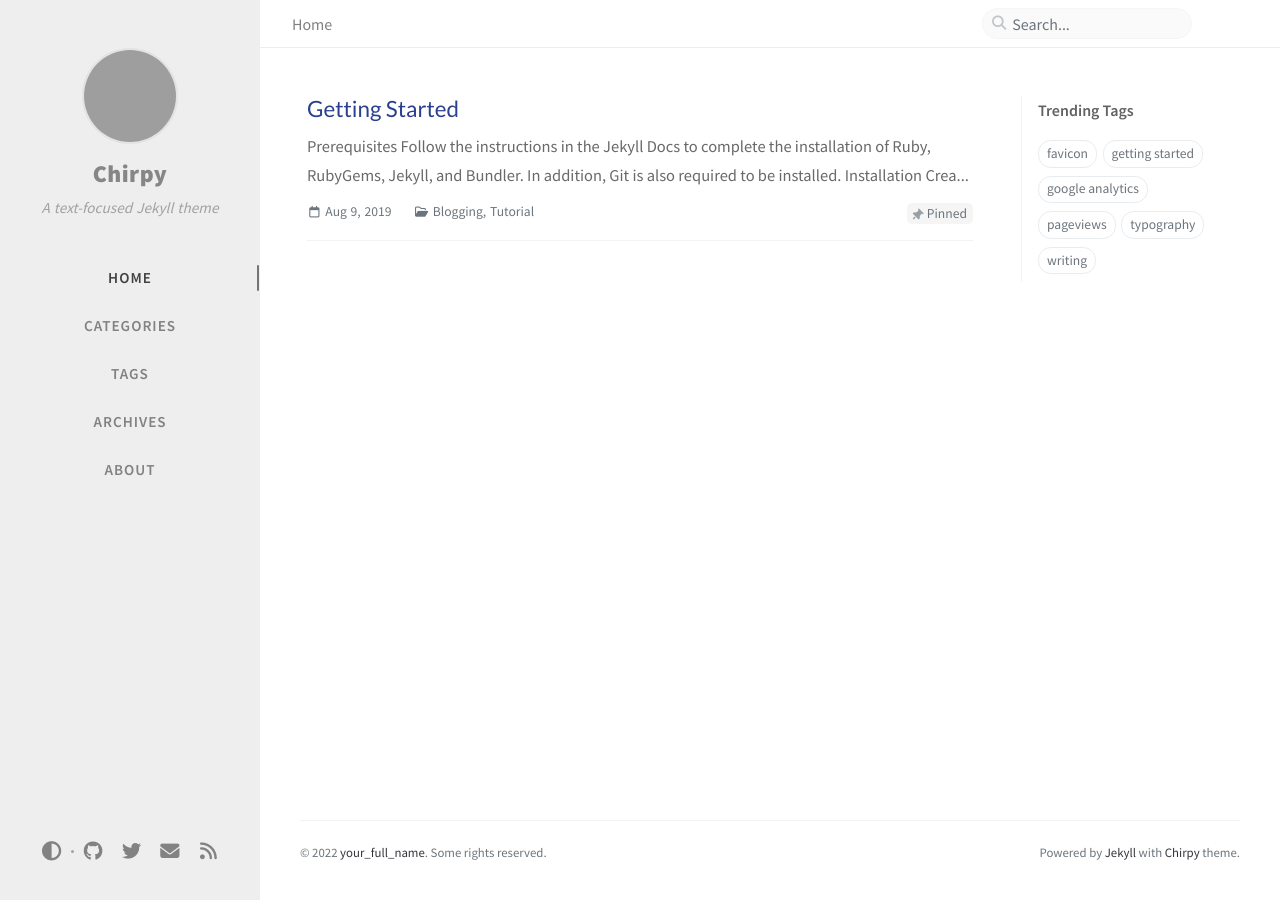
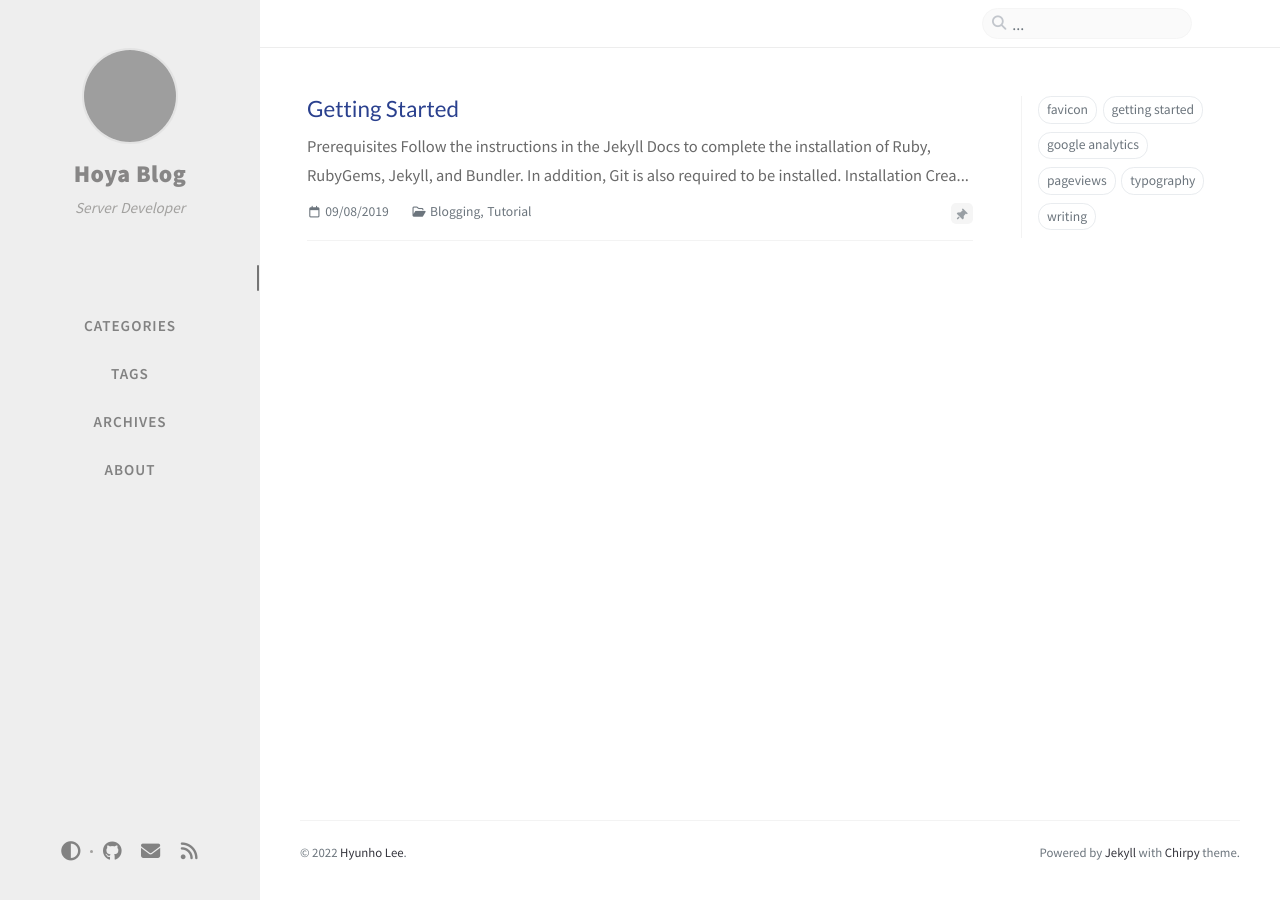
Before and after one commit to leehh312/leehh312.github.io, a Jekyll site: the page built from index.html, in a window 1280 px wide. Built offline with Jekyll 4.4.1, drawn with Linux system fonts in a browser that asks for light colours; comment, search, counter and statistics services are not loaded; grey boxes are pictures that could not be loaded.

Commit message:
설정 값 수정

```diff
--- a/_config.yml
+++ b/_config.yml
@@ -10,18 +10,18 @@ baseurl: ''
 # The language of the webpage › http://www.lingoes.net/en/translator/langcode.htm
 # If it has the same name as one of the files in folder `_data/locales`, the layout language will also be changed,
 # otherwise, the layout language will use the default value of 'en'.
-lang: en
+lang: ko
 
 
 # Change to your timezone › http://www.timezoneconverter.com/cgi-bin/findzone/findzone
-timezone: Asia/Shanghai
+timezone: Asia/Seoul
 
 # jekyll-seo-tag settings › https://github.com/jekyll/jekyll-seo-tag/blob/master/docs/usage.md
 # ↓ --------------------------
 
-title: Chirpy                          # the main title
+title: Hoya Blog                          # the main title
 
-tagline: A text-focused Jekyll theme   # it will display as the sub-title
+tagline: Server Developer  # it will display as the sub-title
 
 description: >-                        # used by seo meta and the atom feed
   A minimal, responsive, and powerful Jekyll theme for presenting professional writing.
@@ -30,7 +30,7 @@ description: >-                        # used by seo meta and the atom feed
 url: ''
 
 github:
-  username: github_username             # change to your github username
+  username: leehh312             # change to your github username
 
 twitter:
   username: twitter_username            # change to your twitter username
@@ -38,12 +38,10 @@ twitter:
 social:
   # Change to your full name.
   # It will be displayed as the default author of the posts and the copyright owner in the Footer
-  name: your_full_name
-  email: example@domain.com             # change to your email address
+  name: Hyunho Lee
+  email: leehh312@gmail.com             # change to your email address
   links:
-    # The first element serves as the copyright owner's link
-    - https://twitter.com/username      # change to your twitter homepage
-    - https://github.com/username       # change to your github homepage
+    - https://github.com/leehh312       # change to your github homepage
     # Uncomment below to add more social links
     # - https://www.facebook.com/username
     # - https://www.linkedin.com/in/username
--- a/_data/contact.yml
+++ b/_data/contact.yml
@@ -3,9 +3,9 @@
 -
   type: github
   icon: 'fab fa-github'
--
-  type: twitter
-  icon: 'fab fa-twitter'
+# -
+#   type: twitter
+#   icon: 'fab fa-twitter'
 -
   type: email
   icon: 'fas fa-envelope'
```
Also changed, not shown: _data/authors.yml (+3 -8 lines), _data/share.yml (+0 -14 lines).
